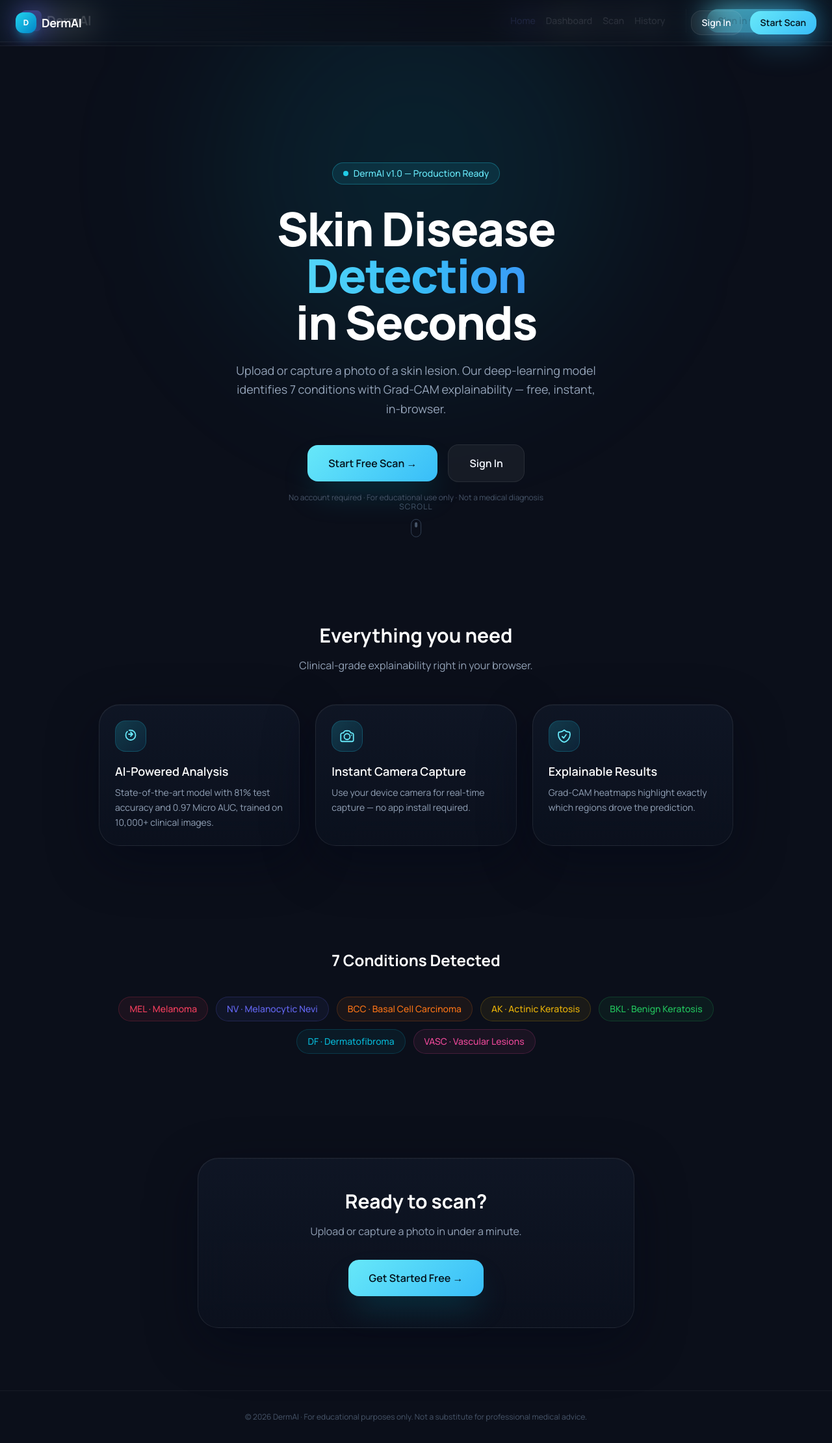
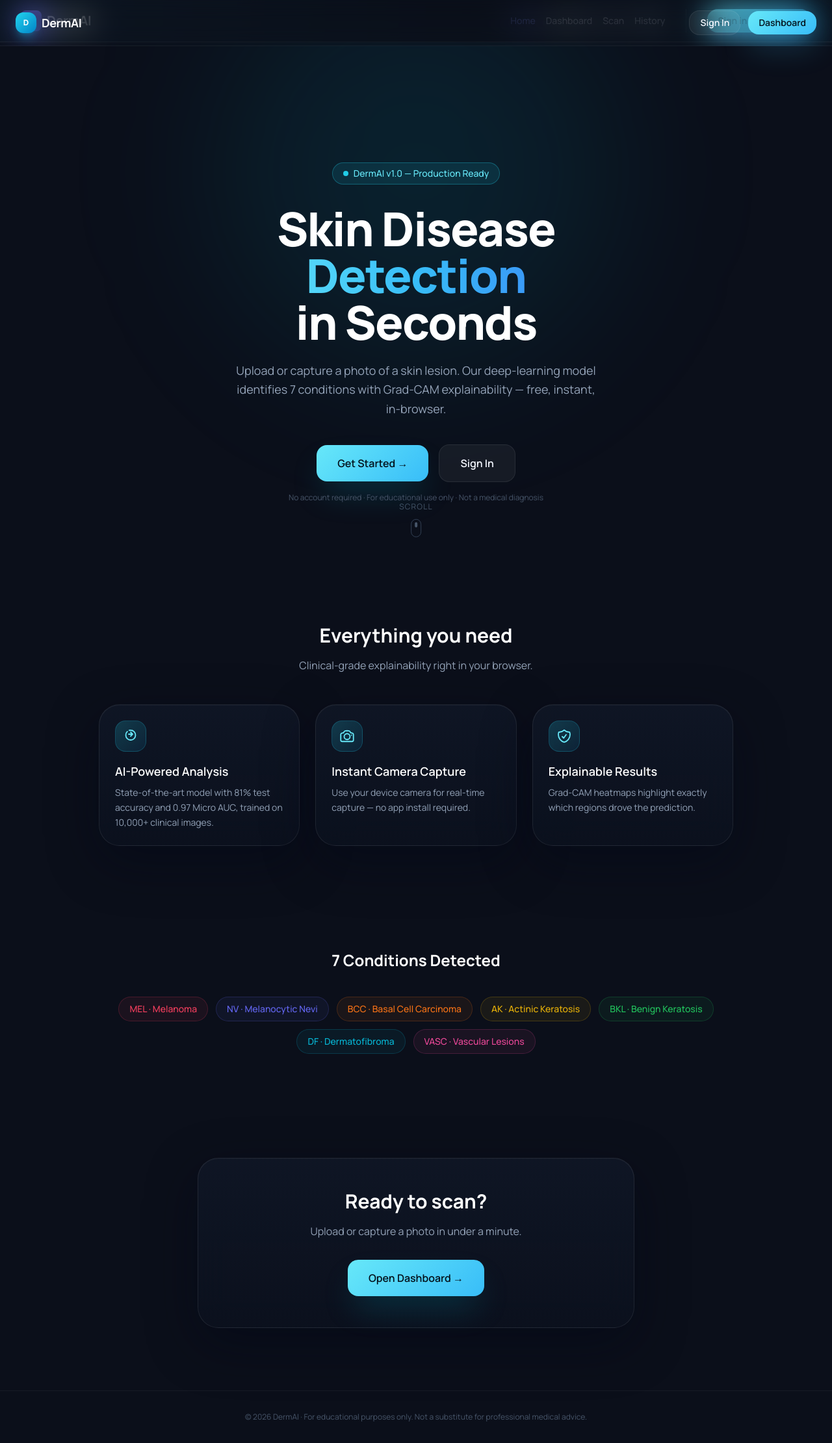
Before and after one commit to ganapathichinavath-bot/DermiAI, a React (Vite) app in the folder Frontend/: page / in a window 1280 px wide. Shown: the whole page at 65% size. Built offline with nearby package versions, Linux system fonts and the light colour scheme.

Commit message:
fix: adjust landing flow and improve prediction sensitivity

```diff
--- a/Frontend/src/Pages/Landing.jsx
+++ b/Frontend/src/Pages/Landing.jsx
@@ -69,10 +69,10 @@ export default function Landing() {
           </button>
           <button
             id="nav-start-btn"
-            onClick={() => navigate('/camera-info')}
+            onClick={() => navigate('/dashboard')}
             className="button-primary text-sm px-4 py-2"
           >
-            Start Scan
+            Dashboard
           </button>
         </div>
       </nav>
@@ -117,10 +117,10 @@ export default function Landing() {
               id="hero-start-btn"
               whileHover={{ scale: 1.04 }}
               whileTap={{ scale: 0.97 }}
-              onClick={() => navigate('/camera-info')}
+              onClick={() => navigate('/dashboard')}
               className="button-primary px-8 py-4 text-base shadow-2xl shadow-cyan-500/25"
             >
-              Start Free Scan →
+              Get Started →
             </motion.button>
             <motion.button
               id="hero-login-btn"
@@ -233,10 +233,10 @@ export default function Landing() {
             id="cta-start-btn"
             whileHover={{ scale: 1.04 }}
             whileTap={{ scale: 0.97 }}
-            onClick={() => navigate('/camera-info')}
+            onClick={() => navigate('/dashboard')}
             className="button-primary px-8 py-4 text-base shadow-2xl shadow-cyan-500/25"
           >
-            Get Started Free →
+            Open Dashboard →
           </motion.button>
         </motion.div>
       </section>
```
Also changed, not shown: 1 other file (tests, documents, lock files or other folders).
